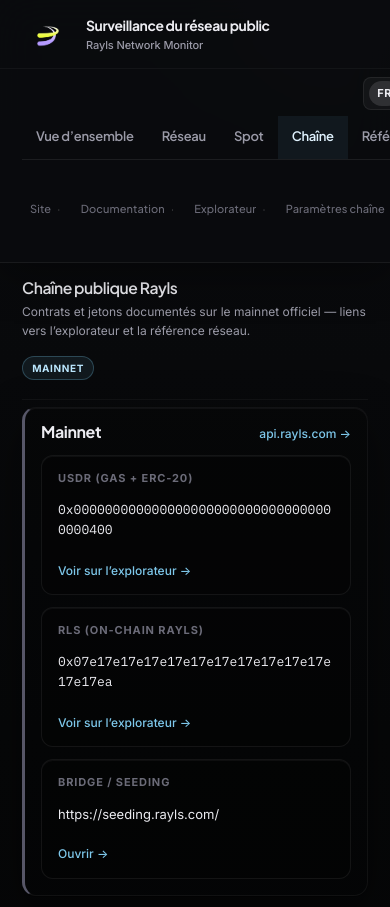
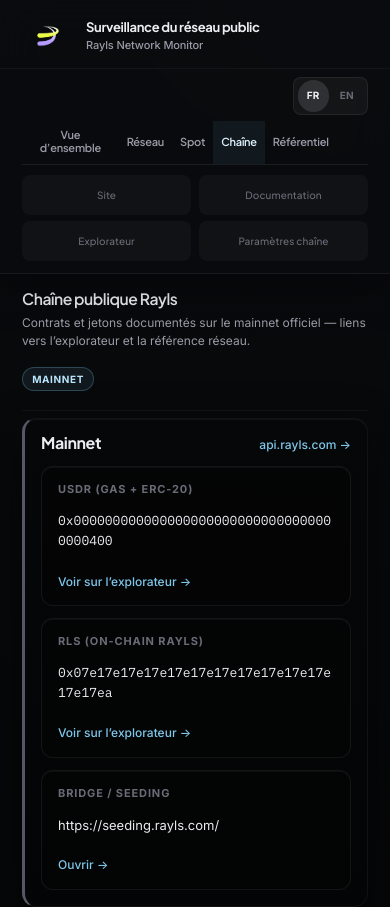
Before and after one commit to StrainUS/DashboardRayls, a React (Vite) app: page /chaine in a window 390 px wide. Shown: the top 907 px of the page. Built offline with nearby package versions, Linux system fonts and the light colour scheme; no server answers.

Commit message:
fix: libellé tendance = fenêtre réelle ; style mobile FR
Tendance affiche la durée affichée (ex. 12 h) + note ≠ 24 h ; liveWindow en heures.
Navigation mobile : langue compacte, onglets et liens externes adaptés au français.

```diff
--- a/src/components/market/MarketPanel.tsx
+++ b/src/components/market/MarketPanel.tsx
@@ -58,10 +58,16 @@
   return next
 }
 
+/** Libellé de la fenêtre réellement affichée (aligné sur `timeframeLiveDisplayWindowMs`). */
 function liveWindowLabelTf(tf: TimeframeId, t: TFn): string {
   const ms = timeframeLiveDisplayWindowMs(tf)
   const mins = Math.round(ms / 60_000)
-  if (mins < 240) return t('market.liveWindowMin', { n: mins })
+  if (mins < 90) return t('market.liveWindowMin', { n: mins })
+  const hours = ms / (60 * 60 * 1000)
+  if (hours < 40) {
+    const h = Math.round(hours * 10) / 10
+    return t('market.liveWindowHours', { n: h })
+  }
   const days = ms / (24 * 60 * 60 * 1000)
   if (days < 14) return t('market.liveWindowDaysShort', { n: Math.round(days * 10) / 10 })
   return t('market.liveWindowDays', { n: Math.round(days) })
@@ -318,7 +324,7 @@
       : null
 
   const analysis = displaySnap ? analyzeTrend(displaySnap.prices) : null
-  const tfLabel = t(`market.tf.${tf}.label`)
+  const trendWindowLabel = liveWindowLabelTf(tf, t)
   const liveBufLen = (chartCurrency === 'eur' ? liveSeriesEur : liveSeries).length
   const errBlocksChart = err != null && err !== MARKET_ERR_CG429
   const chartLoading =
@@ -369,7 +375,7 @@
         </div>
         <div className="stat-block stat-block--strip trend-block">
           <div className="label">
-            {t('market.trend', { tf: tfLabel, ccy: chartCurrency.toUpperCase() })}
+            {t('market.trend', { window: trendWindowLabel, ccy: chartCurrency.toUpperCase() })}
           </div>
           {analysis ? (
             <>
@@ -380,6 +386,7 @@
                 {analysis.changePct >= 0 ? '+' : ''}
                 {analysis.changePct.toFixed(2)} % · {analysis.points} {t('market.pts')}
               </div>
+              <div className="sub sub--strip trend-block__scope">{t('market.trendScope')}</div>
             </>
           ) : awaitingHistoryForTf && displayPrices.length < 2 ? (
             <div className="sub sub--strip">{t('market.trendLoading')}</div>
--- a/src/i18n/locales/en.ts
+++ b/src/i18n/locales/en.ts
@@ -311,7 +311,8 @@
     title: 'RLS price',
     priceUsd: 'Spot price (USD)',
     priceEur: 'Spot price (EUR)',
-    trend: 'Trend ({{tf}}) · {{ccy}}',
+    trend: 'Trend ({{window}}) · {{ccy}}',
+    trendScope: 'First → last visible point (≠ 24 h).',
     trendUp: 'Up',
     trendDown: 'Down',
     trendFlat: 'Flat',
@@ -358,6 +359,7 @@
     titleCgStream: 'CoinGecko simple/price — {{iso}} (age updates live)',
     h24: '24 h',
     liveWindowMin: '{{n}} min',
+    liveWindowHours: '{{n}} h',
     liveWindowDaysShort: '{{n}} d',
     liveWindowDays: '{{n}} d',
     tf: {
--- a/src/i18n/locales/fr.ts
+++ b/src/i18n/locales/fr.ts
@@ -313,7 +313,8 @@
     title: 'Prix RLS',
     priceUsd: 'Prix spot (USD)',
     priceEur: 'Prix spot (EUR)',
-    trend: 'Tendance ({{tf}}) · {{ccy}}',
+    trend: 'Tendance ({{window}}) · {{ccy}}',
+    trendScope: '1er → dernier point visibles (≠ 24 h).',
     trendUp: 'Hausse',
     trendDown: 'Baisse',
     trendFlat: 'Stable',
@@ -359,6 +360,7 @@
     titleCgStream: 'Réception CoinGecko simple/price — {{iso}} (âge mis à jour en direct)',
     h24: '24 h',
     liveWindowMin: '{{n}} min',
+    liveWindowHours: '{{n}} h',
     liveWindowDaysShort: '{{n}} j',
     liveWindowDays: '{{n}} j',
     tf: {
--- a/src/styles/pages.css
+++ b/src/styles/pages.css
@@ -593,10 +593,19 @@
   .site-header__nav-group--primary .site-header__lang {
     align-self: flex-end;
     margin-right: 0;
-    padding: 3px 5px;
+    padding: 2px 4px;
+    gap: 2px;
     border-radius: 8px;
     background: rgba(255, 255, 255, 0.045);
     border: 1px solid rgba(255, 255, 255, 0.07);
+  }
+
+  .site-header__lang-btn {
+    min-height: 32px;
+    padding: 4px 9px;
+    font-size: 10px;
+    font-weight: 700;
+    letter-spacing: 0.03em;
   }
 
   /* Onglets type barre d’app : scroll horizontal, soulignement actif */
@@ -624,17 +633,20 @@
   }
 
   .site-header__nav-pages .site-pill-link {
-    flex: 0 0 auto;
+    flex: 0 1 auto;
     scroll-snap-align: start;
     min-height: 44px;
+    max-width: min(7.4rem, 34vw);
     justify-content: center;
     text-align: center;
-    font-size: 13px;
+    font-size: 11px;
     font-weight: 600;
     letter-spacing: -0.02em;
-    line-height: 1.2;
-    white-space: nowrap;
-    padding: 10px 14px;
+    line-height: 1.18;
+    white-space: normal;
+    overflow-wrap: anywhere;
+    hyphens: auto;
+    padding: 8px 8px;
     border-radius: 0;
     border: none;
     border-bottom: 2px solid transparent;
@@ -675,35 +687,33 @@
     box-shadow: none;
   }
 
-  /* Liens externes : texte discret, pas de grille de boutons */
+  /* Liens externes : grille 2 cols pour libellés longs (FR), sans séparateurs · */
   .site-header__nav-ext {
-    display: flex;
-    flex-wrap: wrap;
-    align-items: center;
-    justify-content: flex-start;
-    gap: 4px 4px;
-    row-gap: 2px;
+    display: grid;
+    grid-template-columns: repeat(2, minmax(0, 1fr));
+    gap: 6px 8px;
     width: 100%;
     overflow: visible;
-    padding: 2px 0 0;
+    padding: 4px 0 0;
     margin: 0;
   }
 
   .site-header__nav-ext .site-pill-link {
-    width: auto;
-    flex: 0 0 auto;
+    width: 100%;
     min-height: 40px;
     justify-content: center;
     text-align: center;
-    font-size: 11px;
+    font-size: 10px;
     font-weight: 500;
     letter-spacing: 0.01em;
-    line-height: 1.25;
-    white-space: nowrap;
-    padding: 8px 8px;
-    border-radius: 6px;
+    line-height: 1.2;
+    white-space: normal;
+    overflow-wrap: anywhere;
+    hyphens: auto;
+    padding: 8px 6px;
+    border-radius: 8px;
     border: none;
-    background: transparent;
+    background: rgba(255, 255, 255, 0.03);
     color: var(--dim);
     opacity: 1;
     text-decoration: none;
@@ -712,15 +722,11 @@
 
   .site-header__nav-ext .site-pill-link:hover {
     color: var(--muted);
-    background: rgba(255, 255, 255, 0.05);
+    background: rgba(255, 255, 255, 0.06);
   }
 
   .site-header__nav-ext .site-pill-link:not(:last-child)::after {
-    content: '·';
-    margin-left: 6px;
-    color: rgba(255, 255, 255, 0.22);
-    font-weight: 400;
-    pointer-events: none;
+    content: none;
   }
 }
 
@@ -755,14 +761,18 @@
   }
 
   .site-header__title {
-    font-size: 1.0625rem;
-    letter-spacing: -0.028em;
-    line-height: 1.2;
+    font-size: 1rem;
+    letter-spacing: -0.026em;
+    line-height: 1.22;
+    overflow-wrap: anywhere;
+    word-break: break-word;
   }
 
   .site-header__subtitle {
     margin-top: 3px;
     font-size: 11px;
+    line-height: 1.35;
+    overflow-wrap: anywhere;
   }
 
   .site-header__toolbar {
@@ -2592,6 +2602,8 @@
     text-align: left;
     line-height: 1.45;
     font-size: 10px;
+    overflow-wrap: anywhere;
+    word-break: break-word;
   }
 
   /* Spot : badge source et cadence moins « bouton » */
@@ -2616,6 +2628,11 @@
     gap: 8px;
   }
 
+  .dash-spot-page .dash-cadence-bar__text {
+    overflow-wrap: anywhere;
+    word-break: break-word;
+  }
+
   .dash-spot-page .dash-cadence-bar__dot {
     width: 7px;
     height: 7px;
@@ -2698,6 +2715,15 @@
 .market-spot-strip .sub--strip {
   margin-top: 3px;
   font-size: 11px;
+}
+
+.market-spot-strip .trend-block__scope {
+  margin-top: 4px;
+  font-size: 9px;
+  line-height: 1.35;
+  color: var(--dim);
+  font-weight: 500;
+  letter-spacing: 0.01em;
 }
 
 .chart-wrap--in-stack {
```
